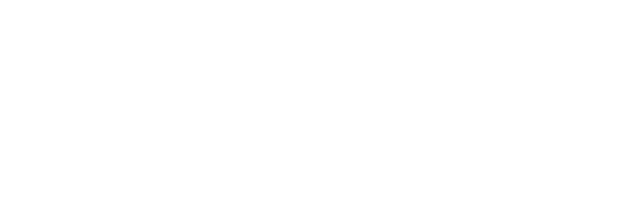
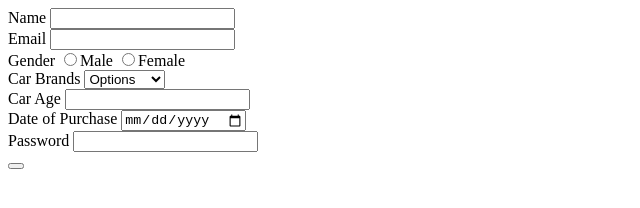
Before and after one commit to acciojob/car-insurance-form-Roshan-Kumar-Mishra, a website: page main.html in a window 1280 px wide. Shown: the whole page, without its empty margins (0-640 px from the left). Drawn offline with Linux system fonts and the light colour scheme.

Commit message:
created a submission

```diff
--- a/main.html
+++ b/main.html
@@ -8,6 +8,40 @@
 
 <body>
 	<!-- the entire body must be written by student -->
+	<form method="post">
+        <label for="name">Name</label>
+        <input type="Text" id="name" required>
+        <br>
+        <label for="email">Email</label>
+        <input type="Email" id="email" required>
+        <br>
+        <label for="Gender">Gender</label>
+        <label for="gender_m">
+        <input type="radio" value="M" name="gender" id="gender_m" required/>Male
+      </label>
+		 <label for="gender_f">
+			 <input type="radio" value="F" name="gender" id="gender_f" required/>Female
+		 </label>
+        <br>
+        <label for="cars">Car Brands</label>
+        <select name="car Brand" id="cars">
+            <option value="">Options</option>
+            <option value="BMW">BMW</option>
+            <option value="Audi">Audi</option>
+            <option value="Mercedez">Mercedez</option>
+        </select>
+        <br>
+        <label for="carage" >Car Age</label>
+        <input type="Number" id="carage" required>
+        <br>
+        <label for="dop">Date of Purchase</label>
+        <input type="date" id="dop" required>
+        <br>
+        <label for="password" >Password</label>
+        <input type="Password" id="password" required>
+        <br>
+        <button type="submit" placeholder="Submit">
+    </form>
     <script type="text/javascript" src="./script.js">
 </script>
 
```
